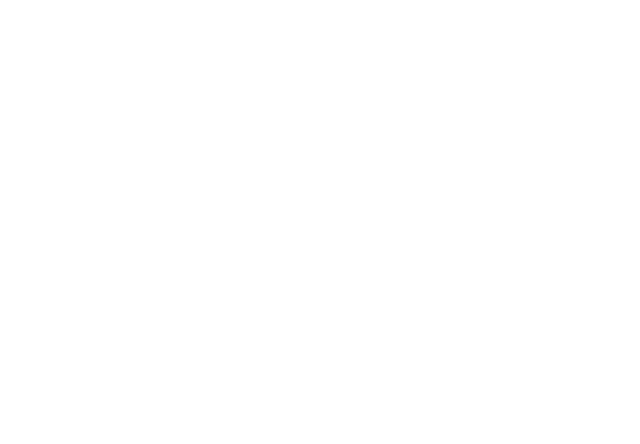
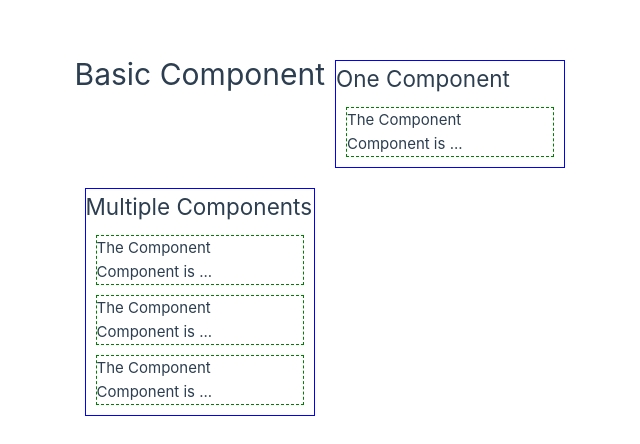
Before and after one commit to koyamal/pra_vue3, a Vue app in the folder Vue3FrontDevTextBook/chap08/linkComponents/: page / in a window 1280 px wide. Shown: the part 162-606 px from the top of the page, without its empty margins (315-955 px from the left). Built offline with nearby package versions, Linux system fonts and the light colour scheme.

Commit message:
Create OneSection Component and Use

```diff
--- a/Vue3FrontDevTextBook/chap08/linkComponents/src/App.vue
+++ b/Vue3FrontDevTextBook/chap08/linkComponents/src/App.vue
@@ -1,8 +1,24 @@
 <script setup lang="ts">
+import OneSection from './components/OneSection.vue';
 </script>
 
 <template>
+  <h1>Basic Component</h1>
+  <section>
+    <h2>One Component</h2>
+    <OneSection />
+  </section>
+  <section>
+    <h2>Multiple Components</h2>
+    <OneSection />
+    <OneSection />
+    <OneSection />
+  </section>
 </template>
 
-<style scoped>
+<style>
+section {
+  border: blue 1px solid;
+  margin: 10px
+}
 </style>
--- a/Vue3FrontDevTextBook/chap08/linkComponents/src/components/OneSection.vue
+++ b/Vue3FrontDevTextBook/chap08/linkComponents/src/components/OneSection.vue
@@ -0,0 +1,15 @@
+<template>
+  <section class="box">
+    <h4>The Component</h4>
+    <p>
+      Component is ...
+    </p>
+  </section>
+</template>
+
+<style>
+.box{
+  border: green 1px dashed;
+  margin: 10px;
+}
+</style>
```
